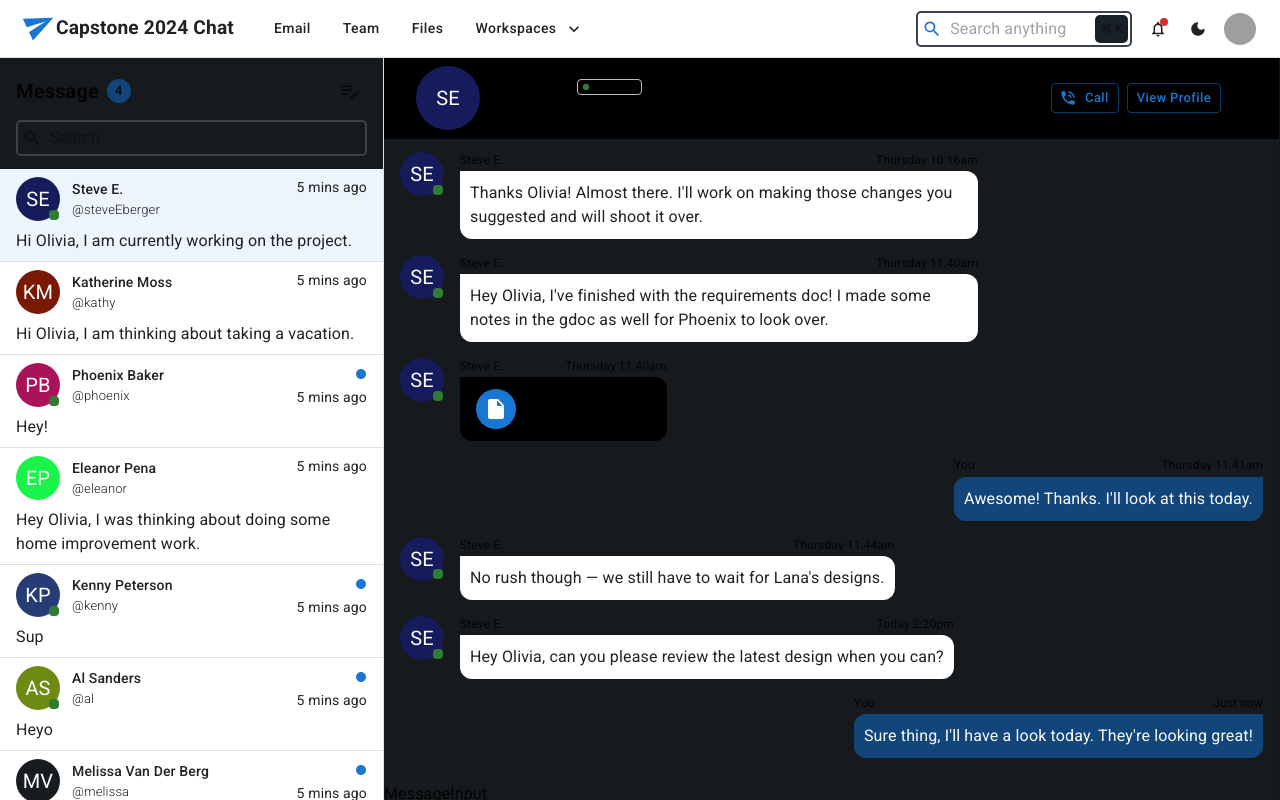
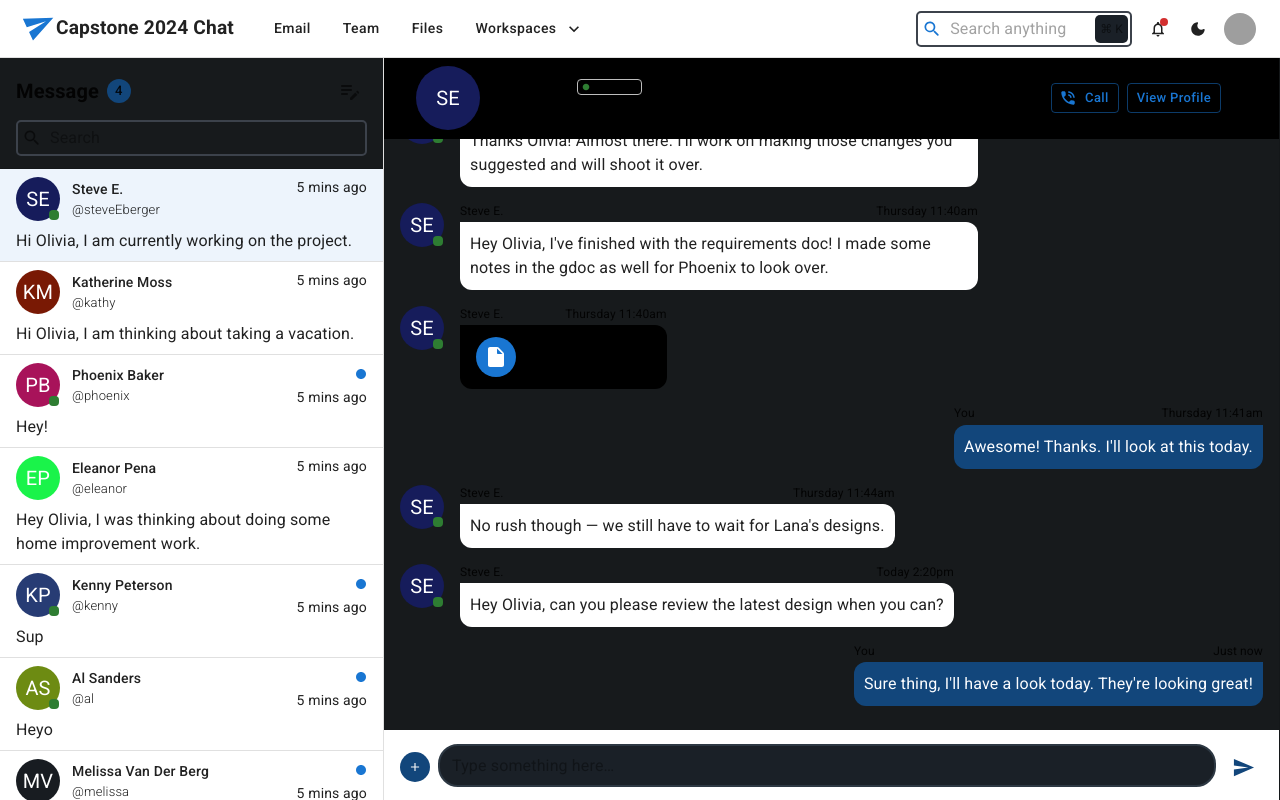
Before and after one commit to hhman24/file-transfer, a React (Vite) app in the folder client/: page / in a window 1280 px wide. Built offline with nearby package versions, Linux system fonts and the light colour scheme; grey boxes are pictures that could not be loaded.

Commit message:
#4 - done message

```diff
--- a/client/src/components/header/Header.jsx
+++ b/client/src/components/header/Header.jsx
@@ -107,6 +107,8 @@ function Header() {
           id="input-with-icon-adornment"
           placeholder="Search anything"
           disableUnderline
+          minRows={3}
+          maxRows={10}
           startAdornment={
             <InputAdornment position="start">
               <SearchRoundedIcon color="primary" fontSize="small" />
--- a/client/src/pages/message/BodyMessage.jsx
+++ b/client/src/pages/message/BodyMessage.jsx
@@ -33,7 +33,6 @@ function BodyMessage() {
       </Box>
       <Box
         sx={{
-          bgcolor: 'background.surface',
           height: 'calc(100dvh - var(--Header-height))',
           display: 'flex',
           flexDirection: 'column',
--- a/client/src/pages/message/chatsPane/ChatsListItem.jsx
+++ b/client/src/pages/message/chatsPane/ChatsListItem.jsx
@@ -13,7 +13,6 @@ function ChatsListItem(props) {
   return (
     <>
       <ListItemButton
-        color="neutral"
         selected={selected}
         onClick={() => {
           setSelectedChat({ id, sender, messages });
--- a/client/src/pages/message/chatsPane/ChatsPane.jsx
+++ b/client/src/pages/message/chatsPane/ChatsPane.jsx
@@ -17,7 +17,7 @@ function ChatsPane({ chats, setSelectedChat, selectedChatId }) {
   const { mode, setMode } = useColorScheme();
 
   return (
-    <>
+    <Box sx={{ bgcolor: 'background.paper' }}>
       <Box
         sx={{
           position: 'sticky',
@@ -140,7 +140,7 @@ function ChatsPane({ chats, setSelectedChat, selectedChatId }) {
           <ChatsListItem key={chat.id} {...chat} setSelectedChat={setSelectedChat} selectedChatId={selectedChatId} />
         ))}
       </List>
-    </>
+    </Box>
   );
 }
 
--- a/client/src/pages/message/messagePane/MessageInput.jsx
+++ b/client/src/pages/message/messagePane/MessageInput.jsx
@@ -1,8 +1,107 @@
+import { useColorScheme } from '@mui/material/styles';
+import { useRef } from 'react';
+import Box from '@mui/material/Box';
+import FormControl from '@mui/material/FormControl';
+import IconButton from '@mui/material/IconButton';
+import Input from '@mui/material/Input';
+import SendIcon from '@mui/icons-material/Send';
+import AddIcon from '@mui/icons-material/Add';
 
-function MessageInput() {
+function MessageInput(props) {
+  const { mode, setMode } = useColorScheme();
+  const { textAreaValue, setTextAreaValue, onSubmit } = props;
+  const textAreaRef = useRef(null);
+
+  const handleClick = () => {
+    if (textAreaValue.trim() !== '') {
+      onSubmit();
+      setTextAreaValue('');
+    }
+  };
+
   return (
-    <div>MessageInput</div>
-  )
+    <FormControl sx={{ width: '100%' }}>
+      <Box
+        sx={{
+          px: 2,
+          pb: 3,
+          display: 'flex',
+          alignItems: 'end',
+          gap: 1,
+          backgroundColor: (theme) => theme.palette.background.paper,
+        }}
+      >
+        <IconButton
+          variant="outlined"
+          color="neutral"
+          sx={{
+            bgcolor: (theme) => (mode === 'light' ? 'primary.main' : theme.devSchema.secondaryDark),
+            '& .MuiIconButton-root': {
+              padding: '0 0',
+            },
+            '& .MuiTouchRipple-child': { borderRadius: 'inherit' },
+            '& .MuiSvgIcon-root': { color: 'whitesmoke', fontSize: '14px' },
+            '&:hover': {
+              bgcolor: (theme) => (mode === 'light' ? 'primary.main' : theme.devSchema.secondaryDark),
+            },
+            '&:active': {
+              bgcolor: (theme) => (mode === 'light' ? 'primary.main' : theme.devSchema.secondaryDark),
+            },
+          }}
+        >
+          <AddIcon fontSize="inherit" />
+        </IconButton>
+        <Input
+          id="input-with-message"
+          aria-label="Message"
+          inputRef={textAreaRef}
+          multiline
+          disableUnderline
+          fullWidth
+          placeholder="Type something here…"
+          onChange={(e) => {
+            setTextAreaValue(e.target.value);
+          }}
+          value={textAreaValue}
+          onKeyDown={(event) => {
+            if (event.key === 'Enter' && (event.metaKey || event.ctrlKey)) {
+              handleClick();
+            }
+          }}
+          sx={{
+            // alignSelf: 'flex-end',
+            '& .MuiInputBase-input': {
+              borderRadius: '20px',
+              position: 'relative',
+              backgroundColor: mode === 'light' ? '#F3F6F9' : '#1A2027',
+              border: '2px solid',
+              borderColor: mode === 'light' ? '#E0E3E7' : '#2D3843',
+              padding: '8px 12px',
+              transform: 'translateY(10px)',
+            },
+          }}
+        />
+        <IconButton
+          variant="outlined"
+          color="neutral"
+          onClick={handleClick}
+          sx={{
+            '& .MuiIconButton-root': {
+              padding: '0 0',
+            },
+            '& .MuiTouchRipple-child': { borderRadius: 'inherit' },
+            '& .MuiSvgIcon-root': {
+              color: (theme) => (mode === 'light' ? 'primary.main' : theme.devSchema.secondaryDark),
+              fontSize: '23px',
+            },
+            transform: 'translateY(5px)',
+          }}
+        >
+          <SendIcon fontSize="inherit" />
+        </IconButton>
+      </Box>
+    </FormControl>
+  );
 }
 
-export default MessageInput
+export default MessageInput;
--- a/client/src/pages/message/messagePane/MessagePane.jsx
+++ b/client/src/pages/message/messagePane/MessagePane.jsx
@@ -45,7 +45,23 @@ function MessagePane(props) {
           })}
         </Stack>
       </Box>
-      <MessageInput />
+      <MessageInput
+        textAreaValue={textAreaValue}
+        setTextAreaValue={setTextAreaValue}
+        onSubmit={() => {
+          const newId = chatMessages.length + 1;
+          const newIdString = newId.toString();
+          setChatMessages([
+            ...chatMessages,
+            {
+              id: newIdString,
+              sender: 'You',
+              content: textAreaValue,
+              timestamp: 'Just now',
+            },
+          ]);
+        }}
+      />
     </>
   );
 }
```
